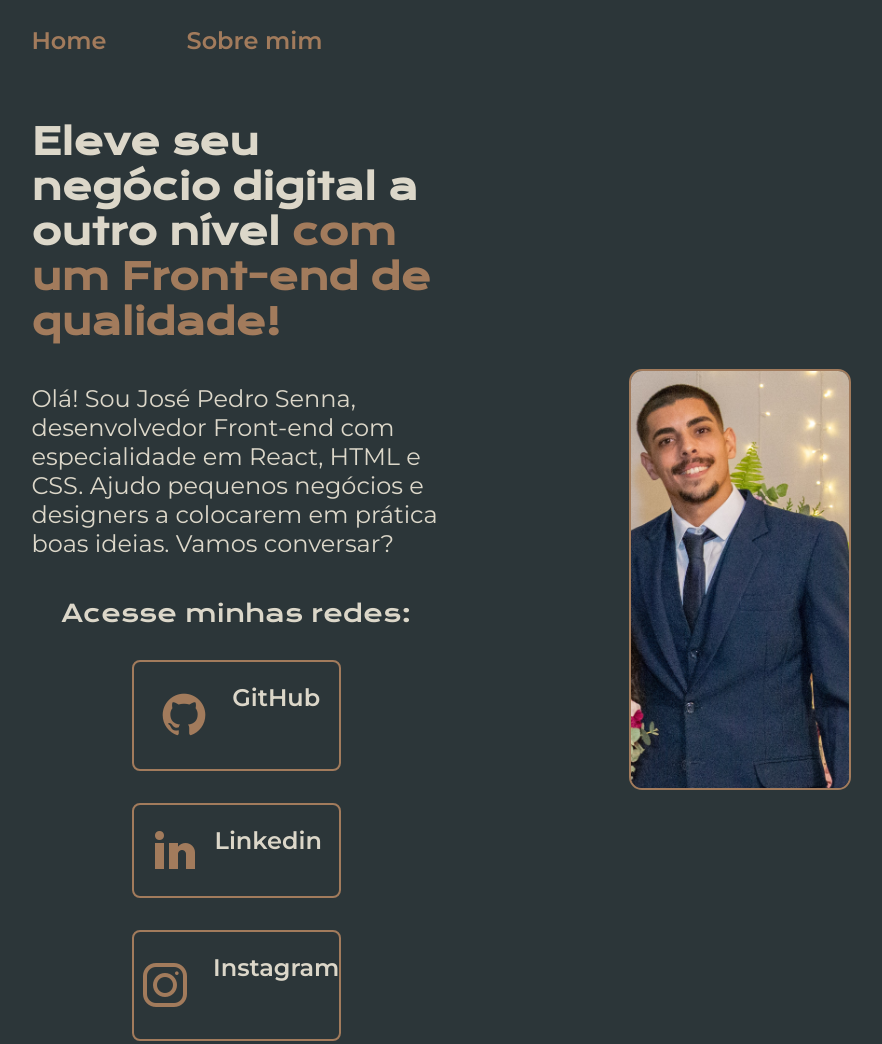
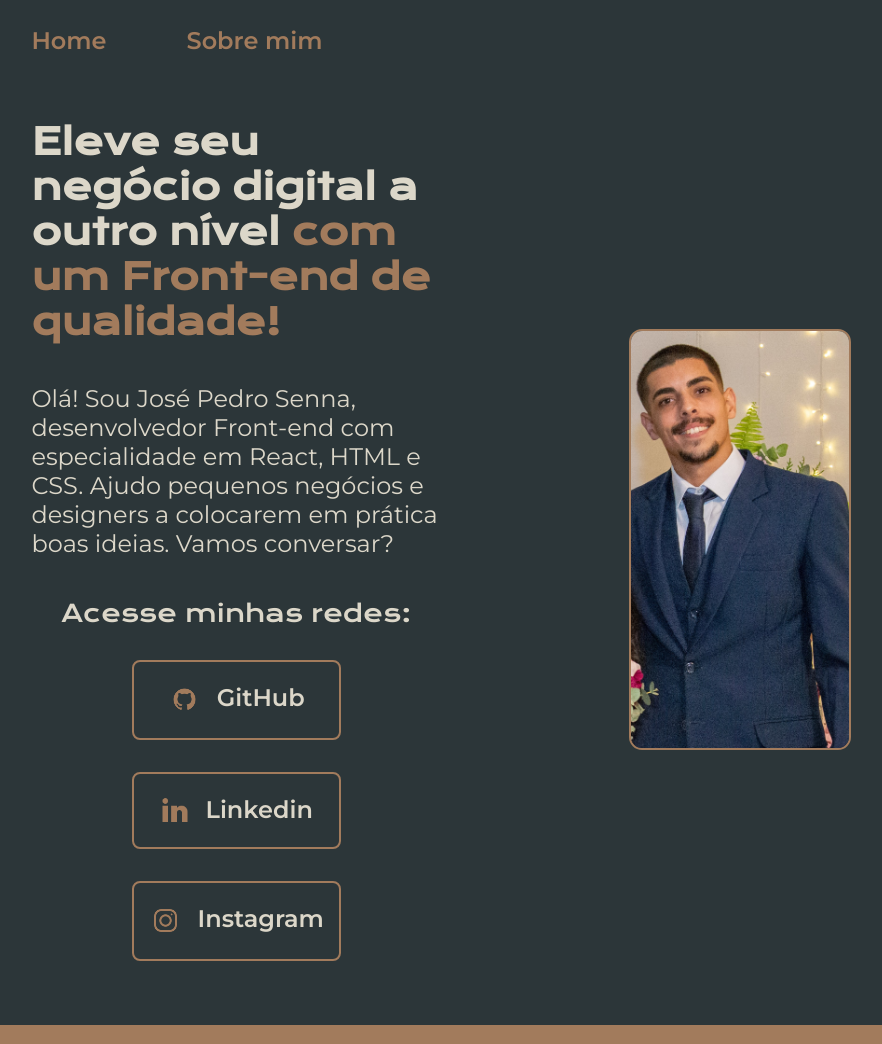
Before and after one commit to josepedrosenna/portfolio, a plain HTML site: page index.html in a window 1280 px wide. Shown: the top 1044 px of the page, without its empty margins (199-1081 px from the left). Drawn offline with nearby package versions, Linux system fonts and the light colour scheme.

Commit message:
Update style.css

```diff
--- a/styles/style.css
+++ b/styles/style.css
@@ -144,3 +144,11 @@ body{
         padding: 21.5px 20px;
     }
 }
+
+.imagem-icone{
+    width: 33px;
+}
+
+.imagem-icone-linkedin{
+    width: 30px;
+}
```
